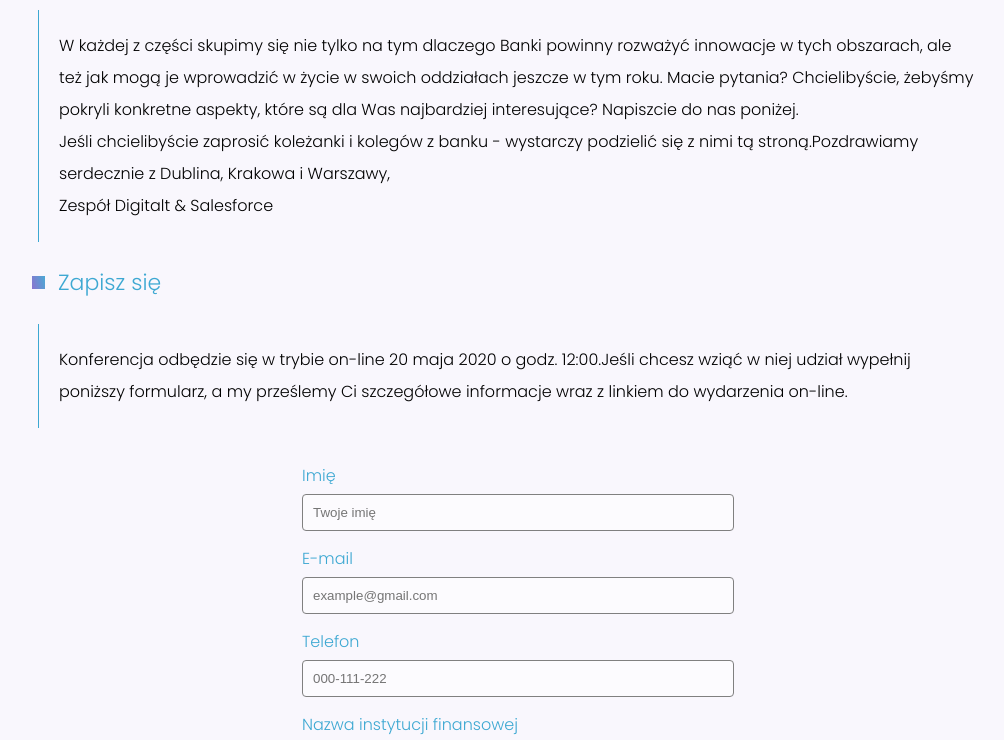
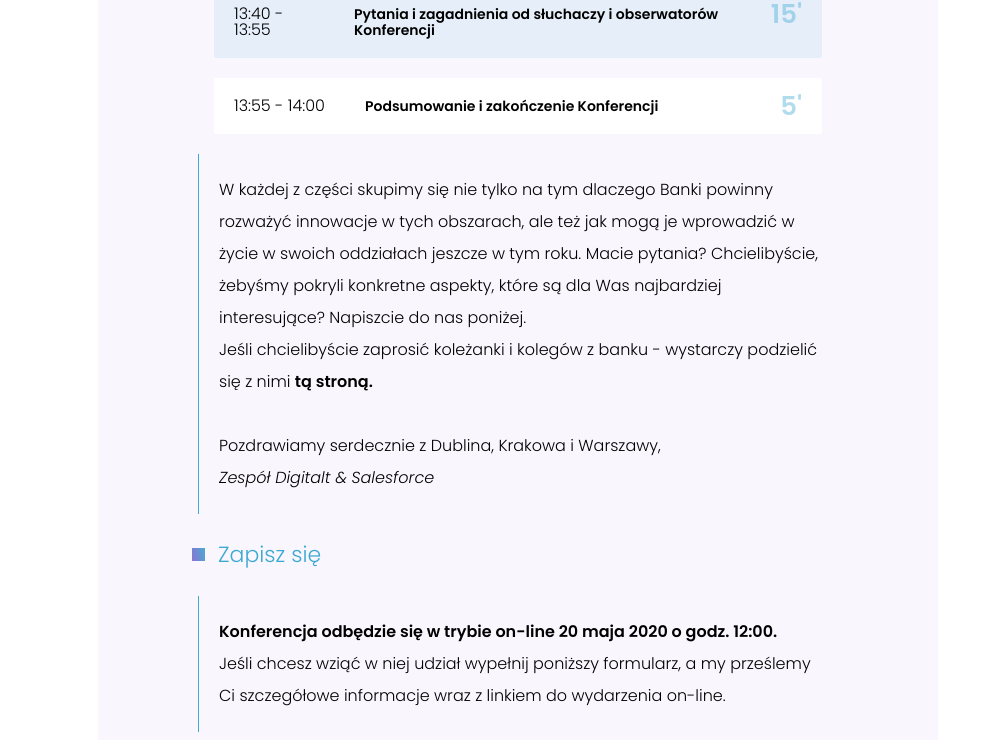
Before and after one commit to BChodorek/webinar-landing, a Gatsby site: page / in a window 1280 px wide. Shown: the part 2412-3152 px from the top of the page, without its empty margins (122-1126 px from the left). Built offline with nearby package versions, Linux system fonts and the light colour scheme; Gatsby itself is replaced by a stand-in of ours.

Commit message:
Minor content fixes, webkit appearance fix

```diff
--- a/src/components/mainContent.js
+++ b/src/components/mainContent.js
@@ -136,33 +136,36 @@ const mainContent = () => (
           <span className="duration">5'</span>
         </div>
       </div>
-      <p className="mainContent__aboutContent">
+      <section className="mainContent__aboutContent">
         W każdej z części skupimy się nie tylko na tym dlaczego Banki powinny
         rozważyć innowacje w tych obszarach, ale też jak mogą je wprowadzić w
         życie w swoich oddziałach jeszcze w tym roku. Macie pytania?
         Chcielibyście, żebyśmy pokryli konkretne aspekty, które są dla Was
         najbardziej interesujące? Napiszcie do nas poniżej.
         <br />
-        <span>
-          Jeśli chcielibyście zaprosić koleżanki i kolegów z banku - wystarczy
-          podzielić się z nimi tą stroną.
-        </span>
-        <span>
+        <p >
+           Jeśli chcielibyście zaprosić koleżanki i kolegów z banku - wystarczy
+          podzielić się z nimi <span className="bold">tą stroną.</span>
+        </p>
+        <br/>
+        <p >
           Pozdrawiamy serdecznie z Dublina, Krakowa i Warszawy,
-          <br /> Zespół Digitalt & Salesforce
-        </span>
-      </p>
+          <br /> <span className="italic">Zespół Digitalt & Salesforce </span>
+        </p>
+      </section>
     </article>
     <article className="signupForm">
       <h2 className="mainContent__title">Zapisz się</h2>
-      <p className="mainContent__aboutContent">
+      <section className="mainContent__aboutContent">
+        <p className="bold">
         Konferencja odbędzie się w trybie on-line 20 maja 2020 o godz. 12:00.
-        <span>
-          Jeśli chcesz wziąć w niej udział wypełnij poniższy formularz, a my
+        </p>
+        <p>
+           Jeśli chcesz wziąć w niej udział wypełnij poniższy formularz, a my
           prześlemy Ci szczegółowe informacje wraz z linkiem do wydarzenia
           on-line.
-        </span>
-      </p>
+        </p>
+      </section>
       <SignupForm />
     </article>
   </section>
--- a/src/pages/index.js
+++ b/src/pages/index.js
@@ -6,8 +6,7 @@ import "../styles/main.scss"
 const IndexPage = () => (
   <>
     <Helmet>
-    <meta name="viewport" content="initial-scale=1, maximum-scale=1, user-
-scalable=yes"/>
+    <meta name="viewport" content="width=device-width, initial-scale=1" />
     </Helmet>
     <Layout/>
   </>
--- a/src/styles/_global.scss
+++ b/src/styles/_global.scss
@@ -57,3 +57,12 @@ a {
   color: white;
   cursor: pointer;
 }
+
+.bold {
+  font-weight: bold;
+}
+
+.italic {
+  font-style: italic;
+  font-weight: lighter;
+}
--- a/src/styles/_reset.css
+++ b/src/styles/_reset.css
@@ -17,6 +17,8 @@ time, mark, audio, video {
 	font-size: 100%;
 	font: inherit;
 	vertical-align: baseline;
+	-webkit-appearance: none;
+
 }
 /* HTML5 display-role reset for older browsers */
 article, aside, details, figcaption, figure,
--- a/src/styles/components/mainContent.scss
+++ b/src/styles/components/mainContent.scss
@@ -1,5 +1,5 @@
 .mainContent {
-  width: 75%;
+  width: 50%;
   margin: auto;
   margin-top: 2rem;
   padding: 4rem 10rem;
```
